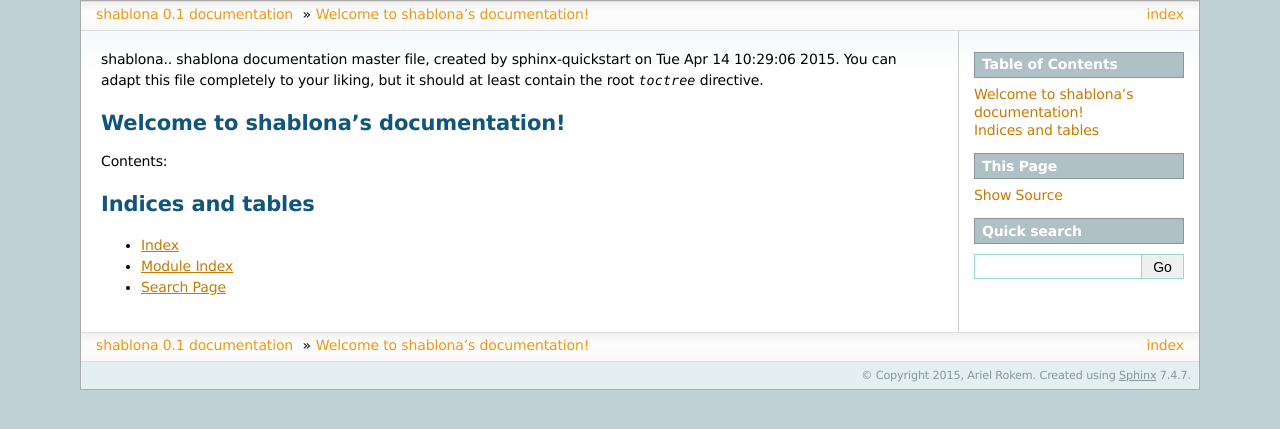
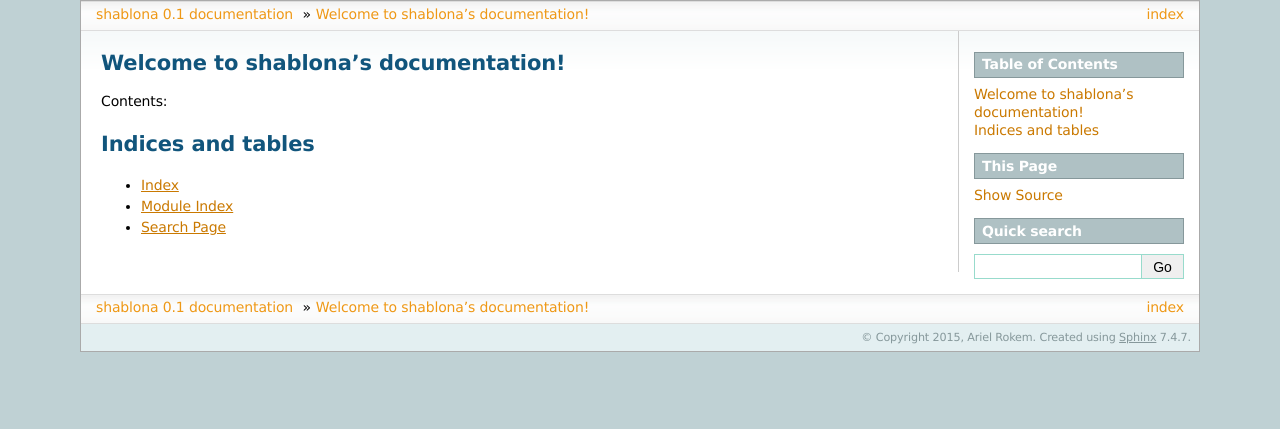
Before and after one commit to uwescience/shablona, a Sphinx documentation site: the page built from doc/index.rst, in a window 1280 px wide. Shown: the top 429 px of the page. Built offline with Sphinx 7.4.7, drawn with Linux system fonts in a browser that asks for light colours; formulas are drawn with MathJax 3.

Commit message:
Add the sphinx extensions to the path. Clean up the docs a bit.

```diff
--- a/doc/conf.py
+++ b/doc/conf.py
@@ -29,6 +29,8 @@
 # Add any Sphinx extension module names here, as strings. They can be
 # extensions coming with Sphinx (named 'sphinx.ext.*') or your custom
 # ones.
+sys.path.append(os.path.abspath('sphinxext'))
+
 extensions = ['sphinx.ext.autodoc',
               'sphinx.ext.doctest',
               'sphinx.ext.intersphinx',
--- a/doc/index.rst
+++ b/doc/index.rst
@@ -1,7 +1,7 @@
-shablona.. shablona documentation master file, created by sphinx-quickstart on Tue Apr 14 10:29:06 2015. You can adapt this file completely to your liking, but it should at least contain the root `toctree` directive.
+.. shablona documentation master file, created by sphinx-quickstart on Tue Apr 14 10:29:06 2015. You can adapt this file completely to your liking, but it should at least contain the root `toctree` directive.
 
 Welcome to shablona's documentation!
-==================================
+====================================
 
 Contents:
 
```
